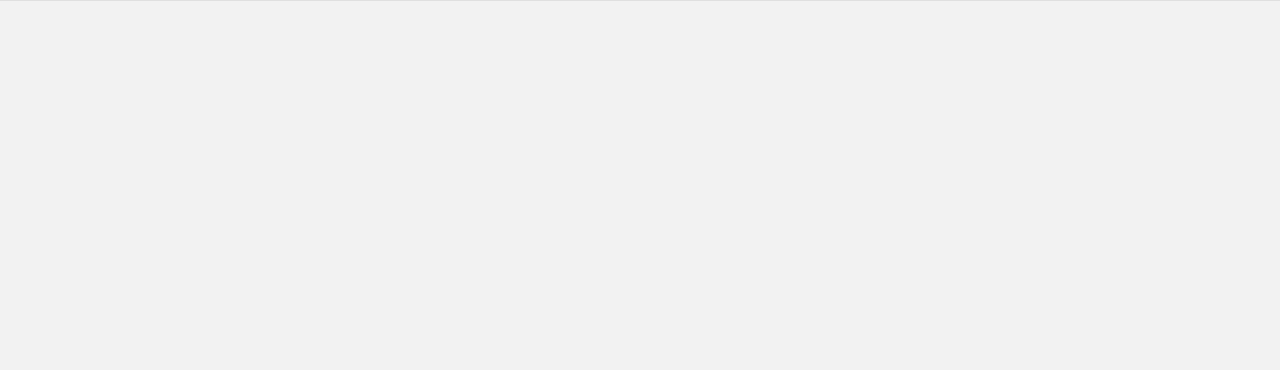
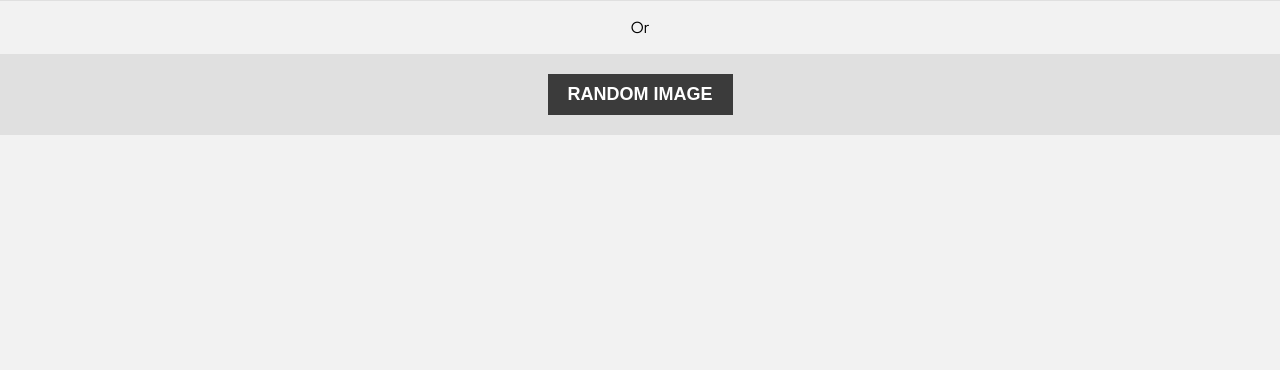
Before and after one commit to Mrcwr2/Py_Jiner_Dog_Selector, a Flask app: page / in a window 1280 px wide. Shown: the part 430-800 px from the top of the page. Run offline with Flask 2, Linux system fonts and the light colour scheme; some web fonts are replaced.

Commit message:
Added Random dog selector

```diff
--- a/main.py
+++ b/main.py
@@ -30,5 +30,16 @@ def dog_image_gallery():
   return render_template("dogs.html", images=[], breed="", errors=errors)
 
 
+@app.route("/random", methods=["POST"])
+def get_random():
+  response = requests.get("https://dog.ceo/api/breeds/image/random")
+  data= response.json()
+  dog_images = [data["message"]]
+  return render_template("dogs.html", images=dog_images)
+
+
+
+
+
 app.debug = True
 app.run(host='0.0.0.0', port=8080)
--- a/templates/dogs.html
+++ b/templates/dogs.html
@@ -161,6 +161,13 @@
       <button type="submit" form="dogform" value="Submit">Submit</button>
     </form>
   </div>
+  <p> or </p>
+  <div class="selectors">
+    <form action="/random" method="POST" id="randomdogform">
+
+      <button type="submit" form="randomdogform" value="Submit">Random Image</button>
+    </form>
+  </div>
   <div class="content">
     <h3>{{breed}}</h3>
     {% for image in images %}
```
